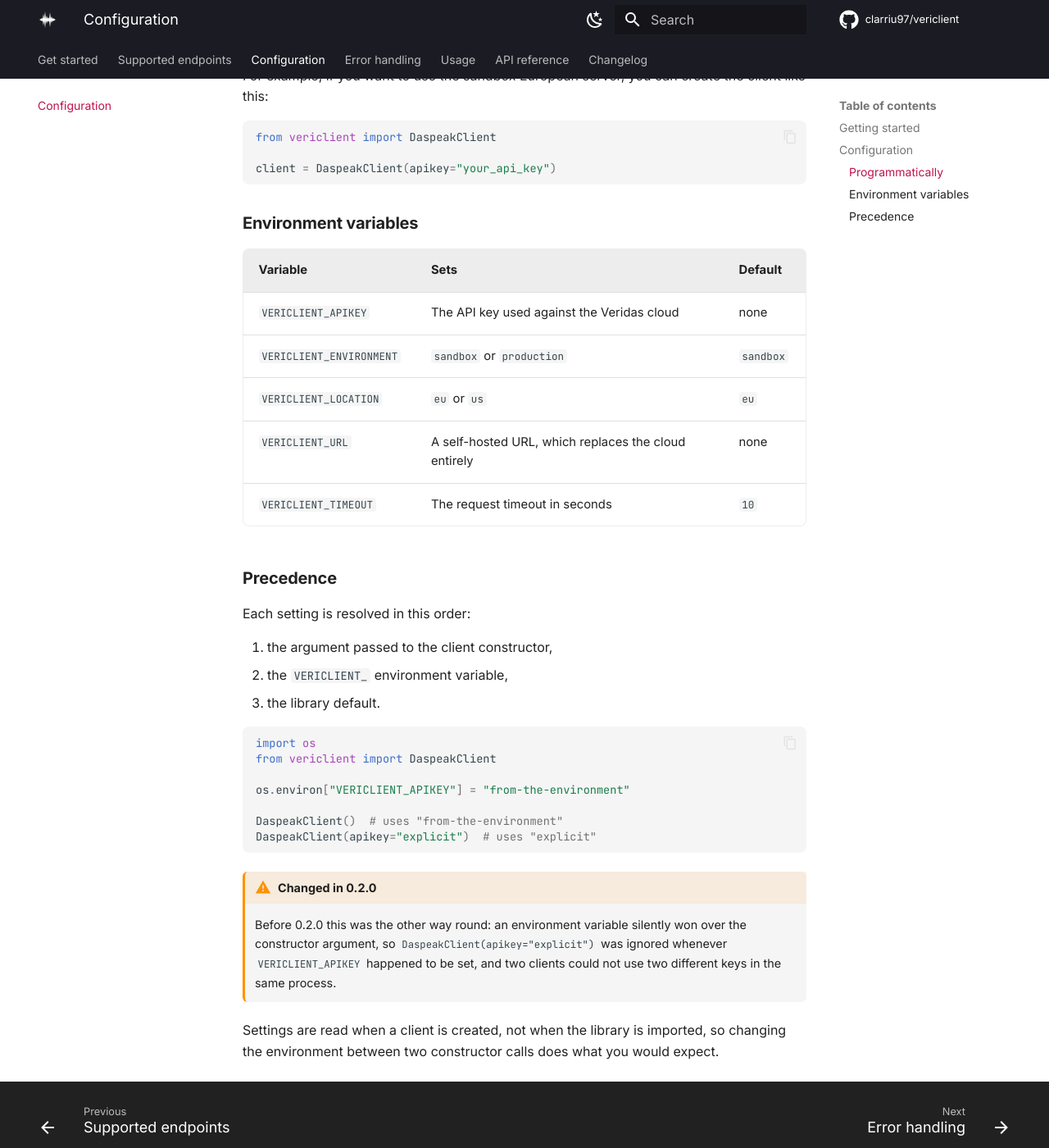
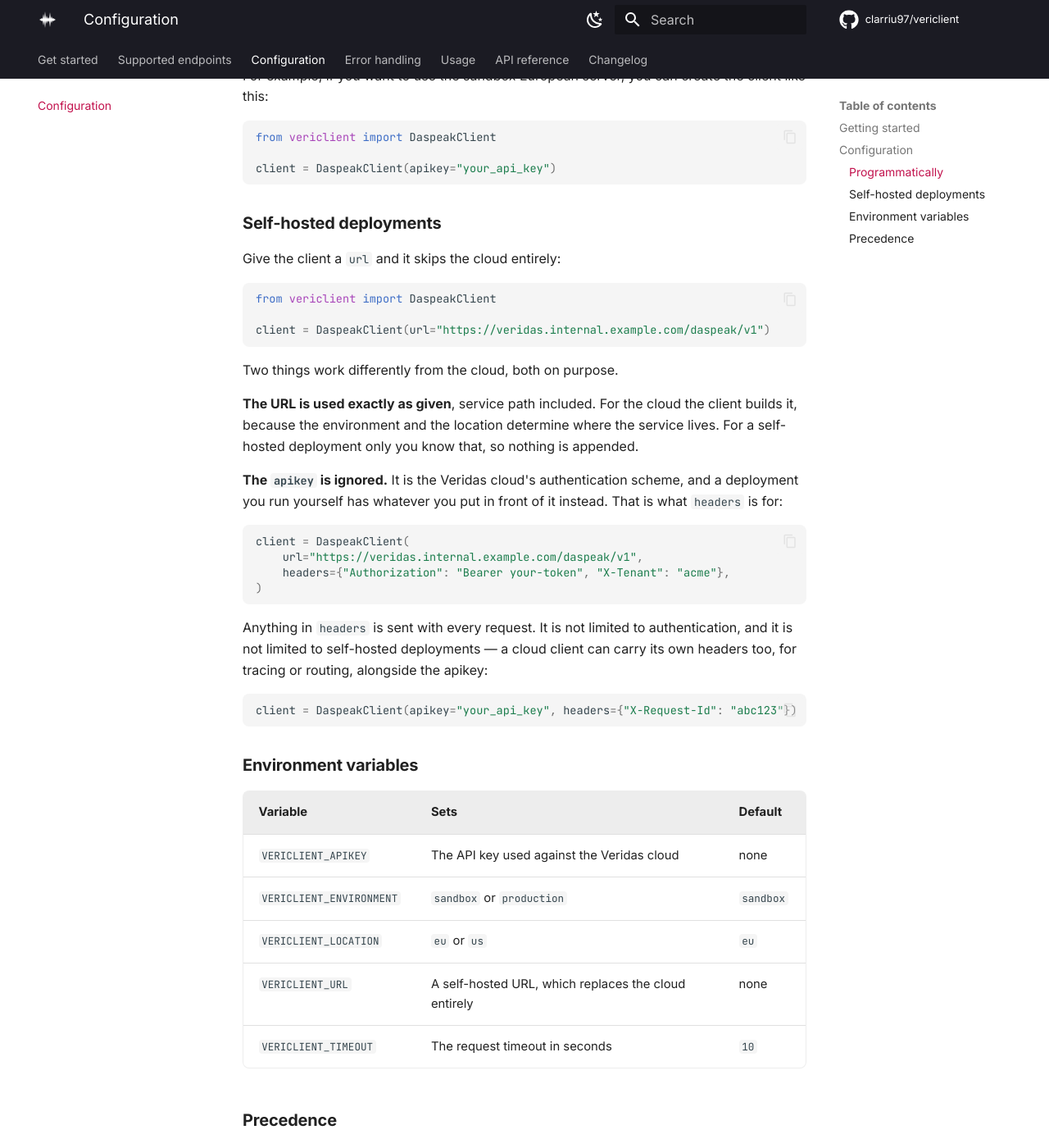
Before and after one commit to clarriu97/vericlient, an MkDocs documentation site: the page built from docs/api_docs/vericlient.md, in a window 1280 px wide and 1400 px high, scrolled down 1586 px. Shown: the whole window at 82% size. Built offline with MkDocs 1.6.1 and Material for MkDocs 9.7.7, drawn with Linux system fonts in a browser that asks for light colours; comment, search, counter and statistics services are not loaded.

Commit message:
Document custom headers and the self-hosted contract
Closes #51.

`headers` was accepted by every client, merged into the session, and
documented nowhere. That is the whole authentication story for an
on-premise deployment: the apikey is the Veridas cloud's scheme and does
not apply to a service the customer runs themselves, so without headers
there is no way in — and no way to find out about it short of reading the
source.

Three tests, none of which existed: that a custom header reaches the
request rather than merely sitting on the attribute, that headers and the
cloud apikey travel together, and that a self-hosted URL is used exactly
as given.

The last one was untested and is worth pinning: the cloud URL is built
because the environment and the location determine it, while a
self-hosted one is taken verbatim because only the operator knows where
the service sits.

````diff
--- a/docs/api_docs/vericlient.md
+++ b/docs/api_docs/vericlient.md
@@ -76,6 +76,40 @@ from vericlient import DaspeakClient
 client = DaspeakClient(apikey="your_api_key")
 ```
 
+### Self-hosted deployments
+
+Give the client a `url` and it skips the cloud entirely:
+
+```python
+from vericlient import DaspeakClient
+
+client = DaspeakClient(url="https://veridas.internal.example.com/daspeak/v1")
+```
+
+Two things work differently from the cloud, both on purpose.
+
+**The URL is used exactly as given**, service path included. For the cloud the client builds
+it, because the environment and the location determine where the service lives. For a
+self-hosted deployment only you know that, so nothing is appended.
+
+**The `apikey` is ignored.** It is the Veridas cloud's authentication scheme, and a deployment
+you run yourself has whatever you put in front of it instead. That is what `headers` is for:
+
+```python
+client = DaspeakClient(
+    url="https://veridas.internal.example.com/daspeak/v1",
+    headers={"Authorization": "Bearer your-token", "X-Tenant": "acme"},
+)
+```
+
+Anything in `headers` is sent with every request. It is not limited to authentication, and it
+is not limited to self-hosted deployments — a cloud client can carry its own headers too, for
+tracing or routing, alongside the apikey:
+
+```python
+client = DaspeakClient(apikey="your_api_key", headers={"X-Request-Id": "abc123"})
+```
+
 ### Environment variables
 
 | Variable | Sets | Default |
````
Also changed, not shown: CHANGELOG.md (+8 -0 lines), docs/index.md (+8 -1 lines), 1 other file.
